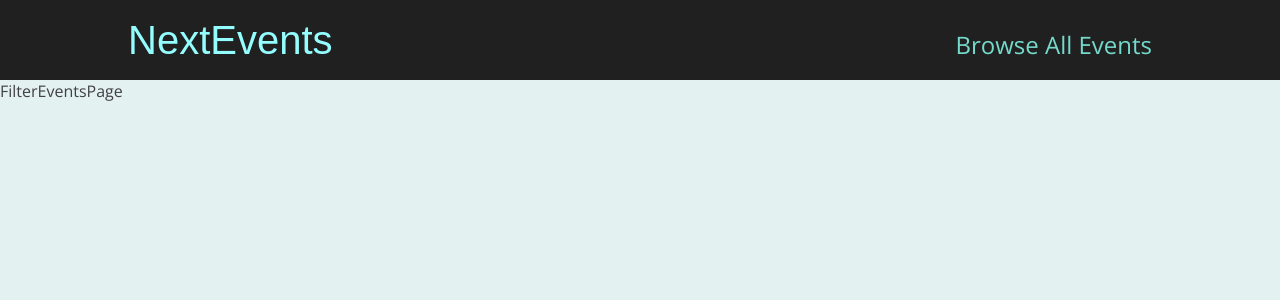
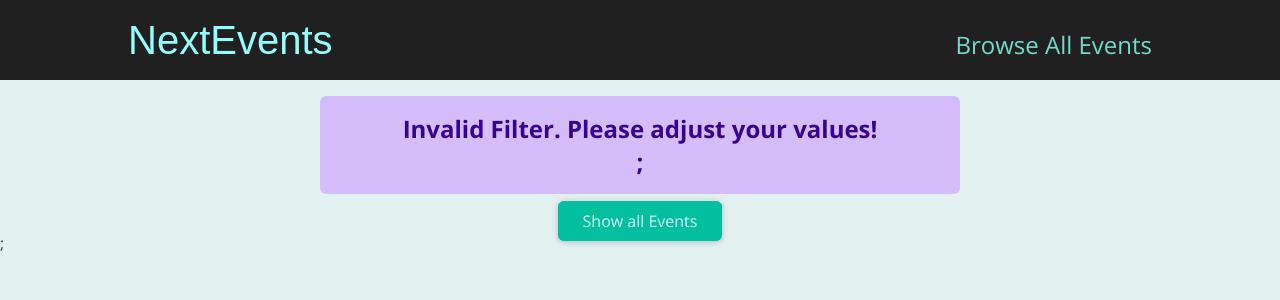
Before and after one commit to omkargarde/nextJSEvent, a Next.js app: page /events/e2 in a window 1280 px wide. Shown: the top 300 px of the page. Built offline with nearby package versions, Linux system fonts and the light colour scheme.

Commit message:
styled error components

```diff
--- /dev/null
+++ b/components/events/results-title.jsx
@@ -0,0 +1,20 @@
+import Button from "../ui/Button";
+import classes from "./results-title.module.css";
+
+function ResultsTitle(props) {
+  const { date } = props;
+
+  const humanReadableDate = new Date(date).toLocaleDateString("en-US", {
+    month: "long",
+    year: "numeric",
+  });
+
+  return (
+    <section className={classes.title}>
+      <h1>Events in {humanReadableDate}</h1>
+      <Button link="/events">Show all events</Button>
+    </section>
+  );
+}
+
+export default ResultsTitle;
--- /dev/null
+++ b/components/events/results-title.module.css
@@ -0,0 +1,6 @@
+.title {
+    margin: 2rem auto;
+    width: 90%;
+    max-width: 40rem;
+    text-align: center;
+}
--- /dev/null
+++ b/components/ui/error-alert.jsx
@@ -0,0 +1,7 @@
+import classes from "./error-alert.module.css";
+
+function ErrorAlert(props) {
+  return <div className={classes.alert}>{props.children}</div>;
+}
+
+export default ErrorAlert;
--- /dev/null
+++ b/components/ui/error-alert.module.css
@@ -0,0 +1,12 @@
+.alert {
+    margin: 1rem auto;
+    padding: 1rem 2rem;
+    width: 90%;
+    max-width: 40rem;
+    background-color: #d5bdfc;
+    color: #38028d;
+    font-weight: bold;
+    font-size: 1.5rem;
+    text-align: center;
+    border-radius: 6px;
+}
--- a/pages/events/[...slug].jsx
+++ b/pages/events/[...slug].jsx
@@ -1,3 +1,64 @@
+import { useRouter } from "next/router";
+import { getFilteredEvents } from "../../dummy-data";
+import EventList from "../../components/events/EventList";
+import ResultsTitle from "../../components/events/results-title";
+import Button from "../../components/ui/Button";
+import ErrorAlert from "../../components/ui/error-alert";
+
 export default function FilterEventsPage() {
-  return <>FilterEventsPage</>;
+  const router = useRouter();
+
+  const filterData = router.query.slug;
+  if (!filterData) {
+    return <p className="center">Loading...</p>;
+  }
+
+  const filteredYear = filterData[0];
+  const filteredMonth = filterData[1];
+  const numYear = +filteredYear;
+  const numMonth = +filteredMonth;
+  if (
+    isNaN(filteredYear) ||
+    isNaN(filteredMonth) ||
+    numYear > 2030 ||
+    numYear < 2021 ||
+    numMonth < 1 ||
+    numMonth > 12
+  ) {
+    return (
+      <>
+        <ErrorAlert>
+          <p className="center">Invalid Filter. Please adjust your values!</p>;
+        </ErrorAlert>
+        <div className="center">
+          <Button link="/events">Show all Events</Button>
+        </div>
+        ;
+      </>
+    );
+  }
+
+  const filterEvents = getFilteredEvents({ year: numYear, month: numMonth });
+  if (!filterEvents || filterEvents.length === 0) {
+    return (
+      <>
+        <ErrorAlert>
+          <p className="center">
+            No events found for the chosen year and month
+          </p>
+        </ErrorAlert>
+        <div className="center">
+          <Button link="/events">Show all Events</Button>
+        </div>
+      </>
+    );
+  }
+
+  const date = new Date(numYear, numMonth - 1);
+  return (
+    <>
+      <ResultsTitle date={date} />
+      <EventList items={filterEvents}></EventList>
+    </>
+  );
 }
```
Also changed, not shown: pages/events/[eventId].jsx (+6 -1 lines).
